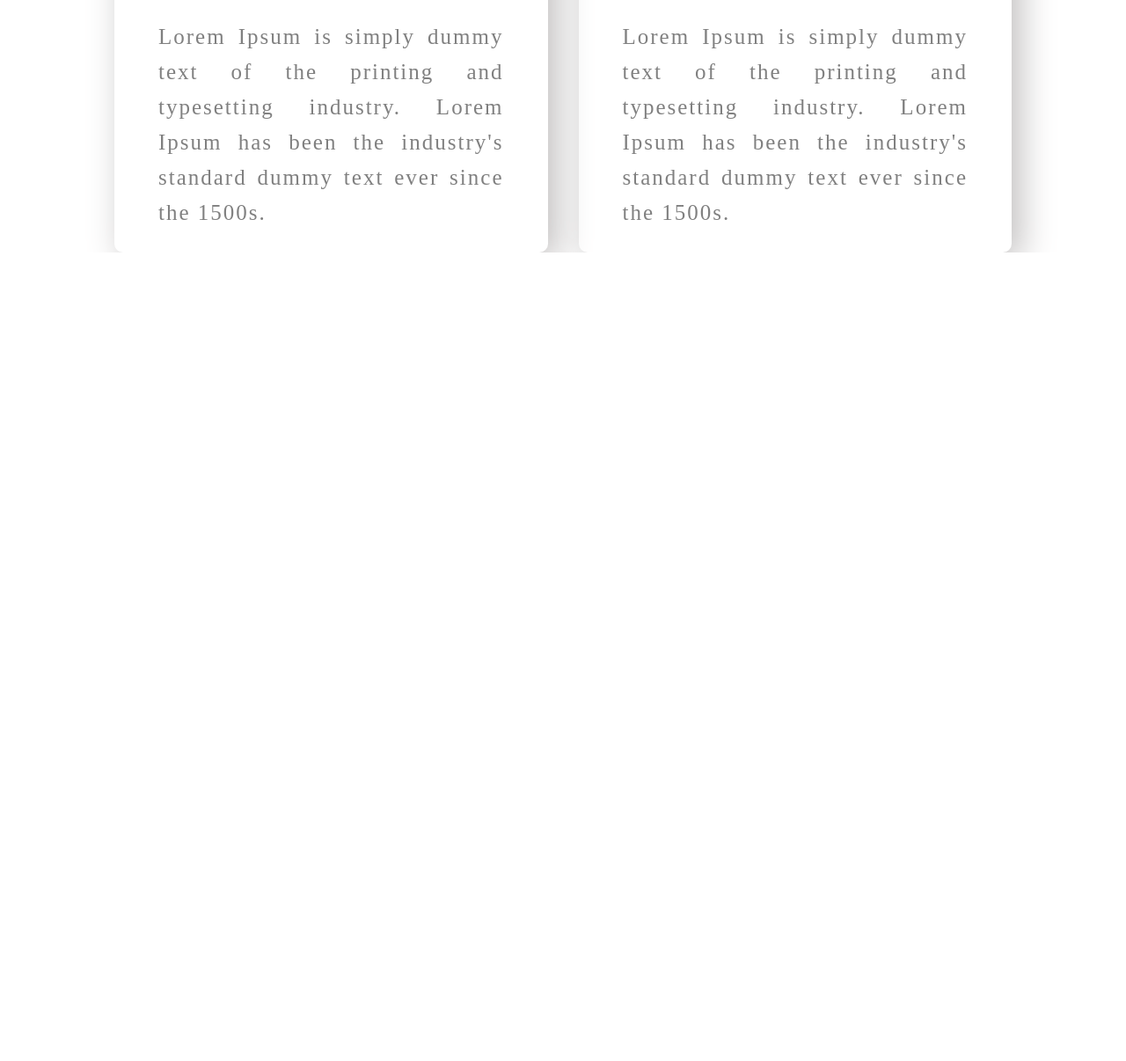
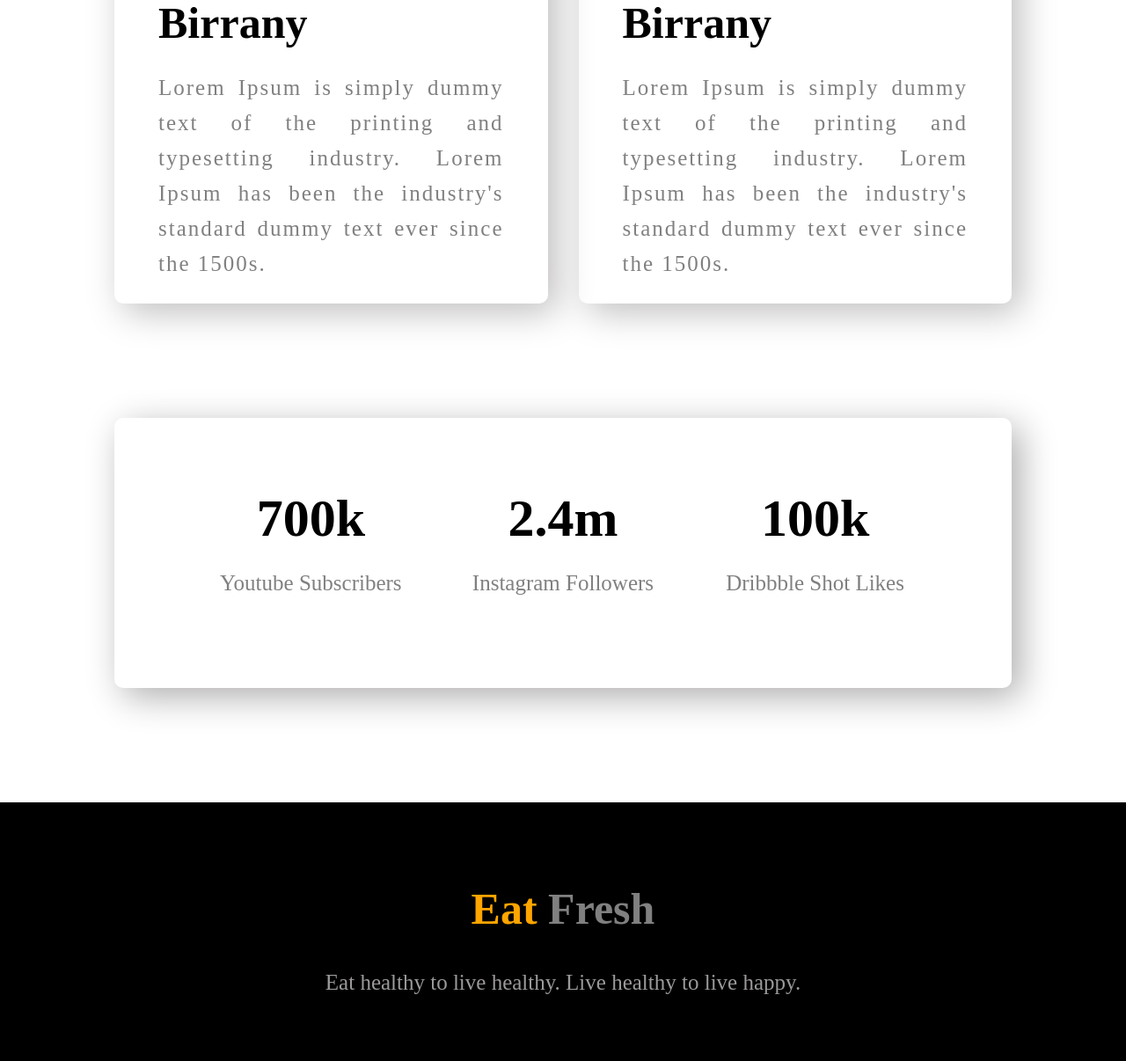
Before and after one commit to mizanor21/eat-fresh, a plain HTML site: page index.html in a window 1280 px wide. Shown: the part 2571-3777 px from the top of the page at 88% size. Before the commit the page ends 2858 px from the top, so only its background shows below. Drawn offline with Linux system fonts and the light colour scheme.

Commit message:
Social activity and footer area added

```diff
--- a/css/style.css
+++ b/css/style.css
@@ -74,6 +74,7 @@ body {
 
 .recipies_area {
     text-align: center;
+    margin-top: 100px;
 }
 
 .recipies_area h1 {
@@ -124,3 +125,42 @@ body {
     margin-left: 35px;
     margin-right: 130px;
 }
+
+.social_activity {
+    box-shadow: 10px 10px 40px rgb(175, 173, 173);
+    border-radius: 10px;
+    margin: 130px;
+    padding: 80px;
+}
+
+.social_activity h1 {
+    font-size: 60px;
+    margin: 0px;
+    padding: 0px;
+}
+
+.social_activity p {
+    font-size: 25px;
+    color: gray;
+
+}
+
+.contant_divide_width {
+    width: 33.33%;
+    text-align: center;
+}
+
+.footer_area {
+    text-align: center;
+    background-color: black;
+    padding: 50px;
+}
+
+.footer_area h1 {
+    font-size: 50px;
+}
+
+.footer_area p {
+    font-size: 25px;
+    color: rgb(156, 153, 153);
+}
--- a/index.html
+++ b/index.html
@@ -63,6 +63,26 @@
                 industry's standard dummy text ever since the 1500s.</p>
         </div>
     </section>
+    <section class="contant_flex social_activity">
+        <div class="contant_divide_width">
+            <h1>700k</h1>
+            <p>Youtube Subscribers</p>
+        </div>
+        <div class="contant_divide_width">
+            <h1>2.4m</h1>
+            <p>Instagram Followers</p>
+        </div>
+        <div class="contant_divide_width">
+            <h1>100k</h1>
+            <p>Dribbble Shot Likes</p>
+        </div>
+    </section>
+    <section>
+        <div class="footer_area">
+            <h1><span class="orange_color">Eat</span> <span style="color: gray;">Fresh</span></h1>
+            <p>Eat healthy to live healthy. Live healthy to live happy.</p>
+        </div>
+    </section>
 
 </body>
 
```
